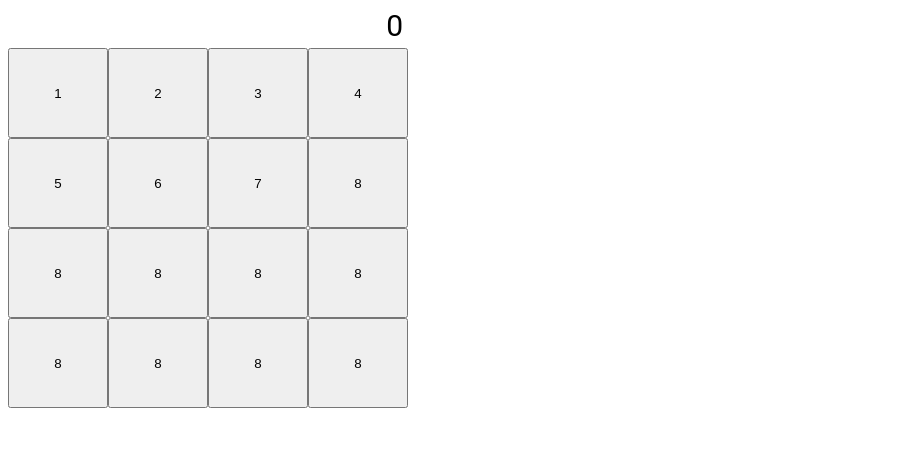
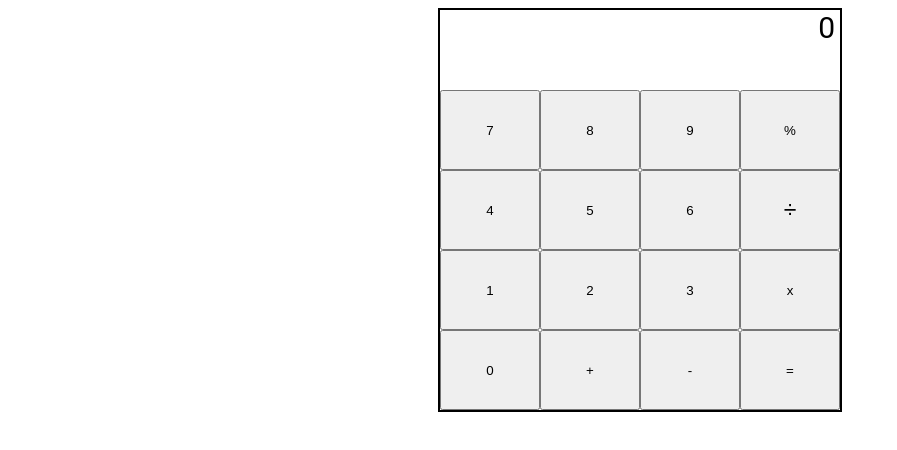
Before and after one commit to satele99/calculator, a plain HTML site: page index.html in a window 1280 px wide. Shown: the whole page, without its empty margins (0-897 px from the left). Drawn offline with Linux system fonts and the light colour scheme.

Commit message:
more additional changes to initial look

```diff
--- a/index.html
+++ b/index.html
@@ -6,29 +6,30 @@
     <meta name="viewport" content="width=device-width, initial-scale=1.0">
     <title>Calculator</title>
     <link href="style.css" rel="stylesheet">
+    <script src="calculate.js"></script>
 </head>
 <body>
     <div class="container">
         <div id="output">
-            <div>0</div>
+            <div id="output-value">0</div>
         </div>
         <div id="input-buttons">
+            <button>7</button>
+            <button>8</button>
+            <button>9</button>
+            <button>%</button>
+            <button>4</button>
+            <button>5</button>
+            <button>6</button>
+            <button id="division-symbol">÷</button>
             <button>1</button>
             <button>2</button>
             <button>3</button>
-            <button>4</button>
-            <button>5</button>
-            <button>6</button>
-            <button>7</button>
-            <button>8</button>
-            <button>8</button>
-            <button>8</button>
-            <button>8</button>
-            <button>8</button>
-            <button>8</button>
-            <button>8</button>
-            <button>8</button>
-            <button>8</button>
+            <button>x</button>
+            <button>0</button>
+            <button>+</button>
+            <button>-</button>
+            <button>=</button>
         </div>
     </div>
 </body>
--- a/style.css
+++ b/style.css
@@ -1,16 +1,19 @@
 body {
     font-family: 'Roboto', sans-serif;
+    display: flex;
+    justify-content: center;
 }
 .container {
     display: flex;
     flex-direction: column;
     width: 400px;
     height: 400px;
+    border: 2px solid black;
 
 }
 #output {
     text-align: right;
-    height: 10%;
+    height: 20%;
     font-size: 30px;
 }
 #output > div {
@@ -20,5 +23,9 @@ body {
     display: grid;
     grid-template-columns: repeat(4, 25%);
     grid-template-rows: repeat(4, 25%);
-    height: 90%;
+    height: 80%;
 }
+
+#division-symbol {
+    font-size: 23px;
+}
```
